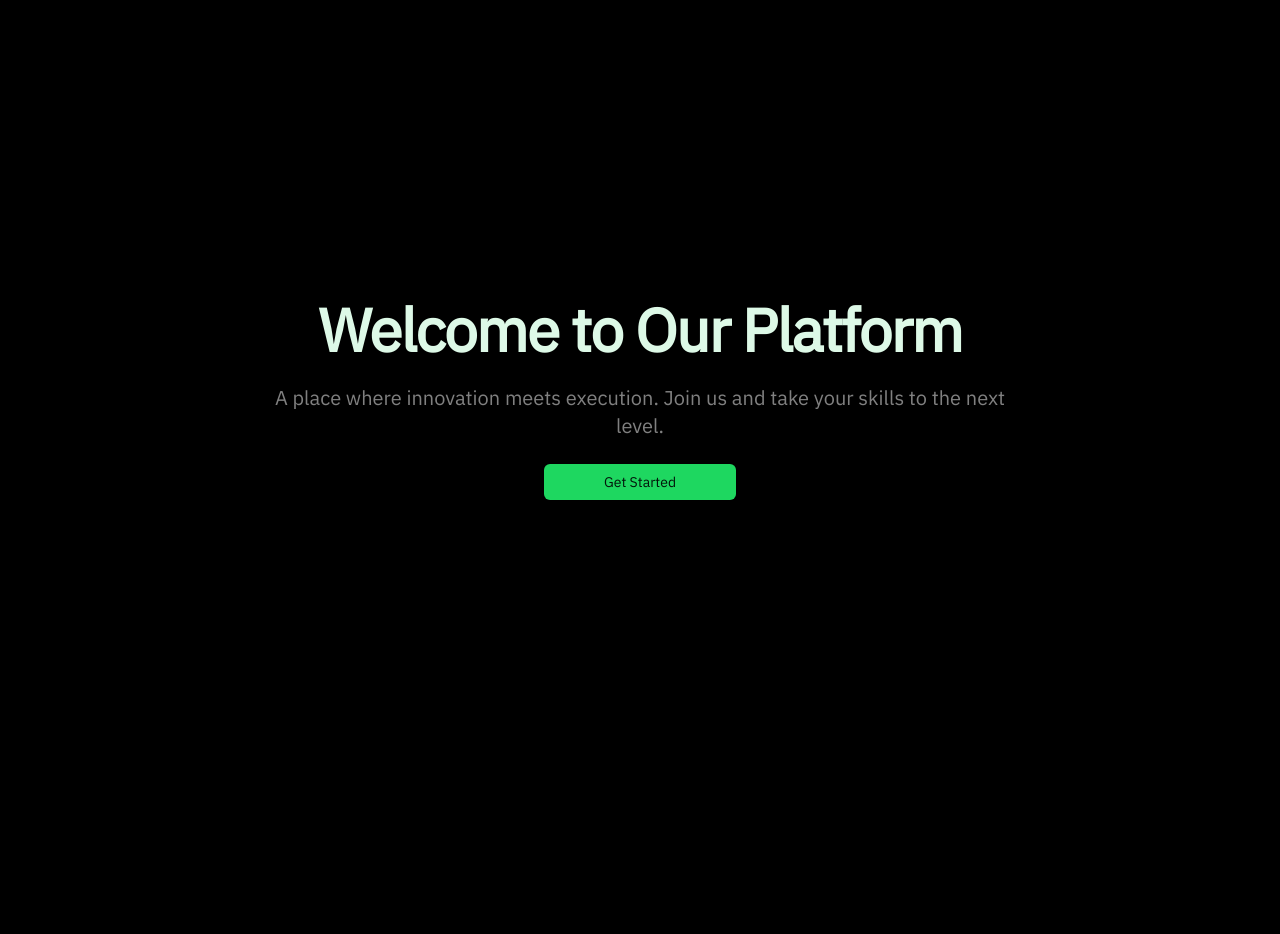
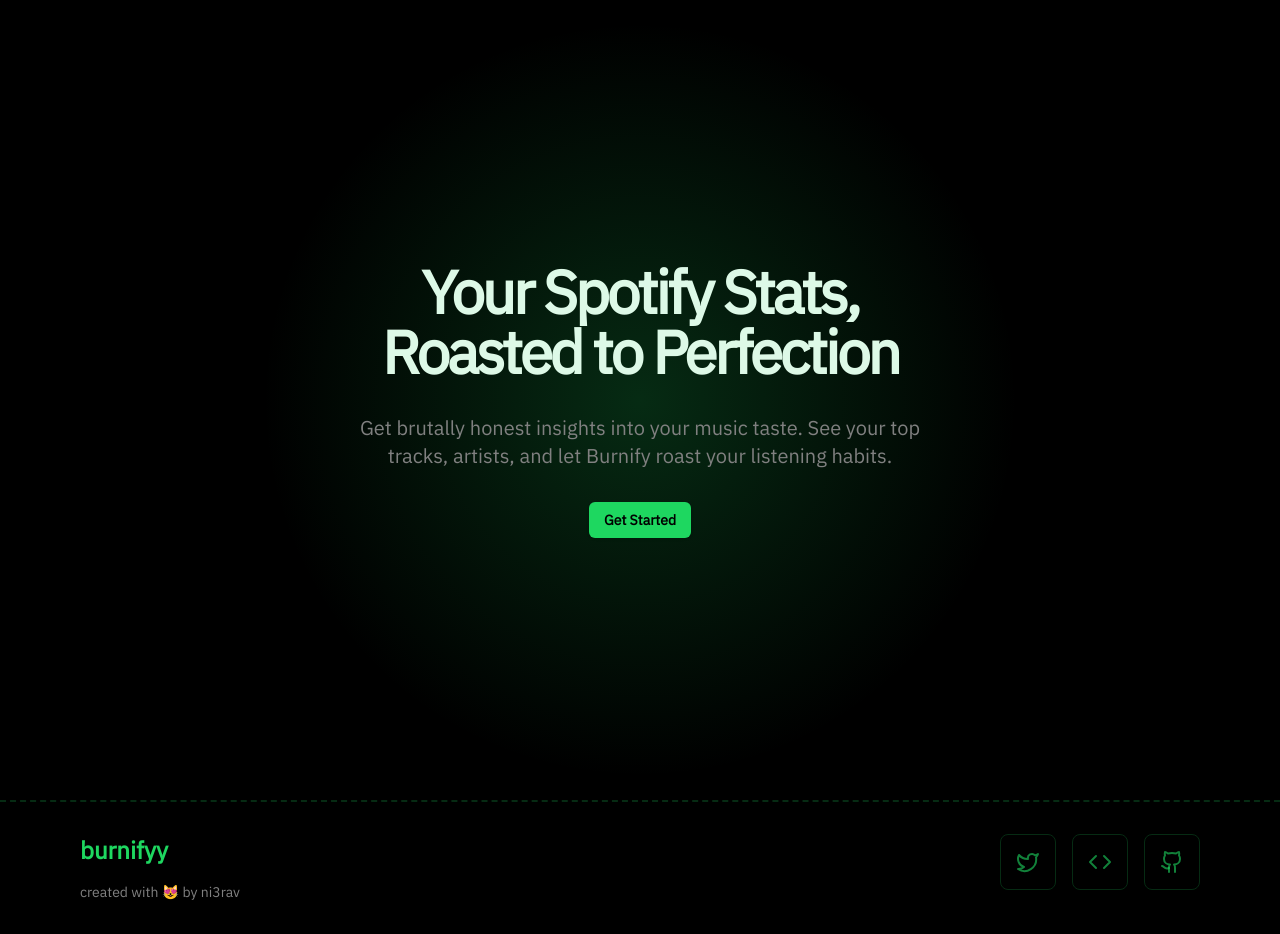
Before and after one commit to ni3rav/burnifyy, a Next.js app in the folder client/: page / in a window 1280 px wide. Before the commit the page ends 800 px from the top, so only its background shows below. Built offline with nearby package versions, Linux system fonts and the light colour scheme; no server answers.

Commit message:
feat: update ui

```diff
--- a/client/app/globals.css
+++ b/client/app/globals.css
@@ -3,9 +3,9 @@
 @tailwind utilities;
 @layer base {
   body {
-    --sb-track-color: #232e33;
-    --sb-thumb-color: #085a25;
-    --sb-size: 5px;
+    --sb-track-color: #085a2500;
+    --sb-thumb-color: #085a2500;
+    --sb-size: 0px;
   }
 
   body::-webkit-scrollbar {
--- a/client/app/layout.tsx
+++ b/client/app/layout.tsx
@@ -1,6 +1,7 @@
 import type { Metadata } from "next";
 import "./globals.css";
 import {IBM_Plex_Sans} from 'next/font/google'
+import { Footer } from "@/components/Footer";
 
 export const metadata: Metadata = {
   title: "burnifyy",
@@ -17,9 +18,10 @@ export default function RootLayout({
   return (
     <html lang="en">
       <body
-        className={`${googleFonts.className} antialiased overflow-x-hidden`}
+        className={`${googleFonts.className} antialiased overflow-x-hidden bg-background`}
       >
         {children}
+        <Footer/>
       </body>
     </html>
   );
--- a/client/components/Dashboard/DashboardContainer.tsx
+++ b/client/components/Dashboard/DashboardContainer.tsx
@@ -1,6 +1,5 @@
 import { HeaderContainer } from "@/components/Dashboard/Header/HeaderContainer";
 // import { RoastSection } from "@/components/Dashboard/roast-section";
-import { Footer } from "@/components/Footer";
 import { TopTracksContainer } from "@/components/Dashboard/TopTracks/TopTracksContainer";
 import { TopArtistsContainer } from "@/components/Dashboard/TopArtists/TopArtistsContainer";
 import { RoastSectionContainer } from "@/components/Dashboard/Roast/RoastSectionContainer";
@@ -18,7 +17,6 @@ export default function DashboardContainer() {
          */}
          <RoastSectionContainer/>
       </div>
-      <Footer />
     </div>
   );
 }
--- a/client/components/Footer.tsx
+++ b/client/components/Footer.tsx
@@ -1,19 +1,35 @@
-import { Card, CardHeader } from "@/components/ui/card";
+import { Code, Github, Twitter } from "lucide-react";
 
 export function Footer() {
   return (
-    <Card className="w-full border border-[--border] bg-[--background] rounded-lg shadow-md cursor-default">
-      <CardHeader className="py-2 px-8">
-        <div className="flex flex-col sm:flex-row items-center justify-between text-[--foreground] font-semibold text-xs sm:text-base">
-          <span className="flex items-center gap-1">
-            made with <span className="text-lg">😺</span> by{" "}
-            <a href="https://x.com/ni3rav" target="_blank" className="font-bold">ni3rav</a>
-          </span>
-          <a href="https://github.com/ni3rav/burnifyy" target="_blank" className="font-semibold border-foreground border-dashed border-b-2">
-            Source Code
-          </a>
+    <footer className="w-full overflow-hidden border-t-2 border-dashed border-border">
+      <div className="relative z-10 mx-auto flex w-full max-w-7xl flex-col items-start justify-between gap-8 px-6 py-8 md:flex-row sm:px-8 md:px-12 lg:px-20">
+        <div className="text-primary">
+          <h3 className="mb-4 text-2xl font-bold">burnifyy</h3>
+          <p className="max-w-xs text-sm text-muted-foreground">
+            created with 😻 by ni3rav
+          </p>
         </div>
-      </CardHeader>
-    </Card>
+        <div className="flex flex-col items-start">
+          <div className="relative flex flex-wrap gap-4">
+            {[
+              { href: "https://x.com/ni3rav", icon: <Twitter /> },
+              { href: "https://github.com/ni3rav/burniffy", icon: <Code /> },
+              { href: "https://github.com/ni3rav", icon: <Github /> },
+            ].map((link, index) => (
+              <a
+                key={index}
+                href={link.href}
+                target="_blank"
+                className="flex size-10 cursor-pointer items-center justify-center rounded-lg border border-border transition-colors hover:border-primary sm:size-12 md:size-14 text-primary/60 hover:text-primary"
+                rel="noreferrer"
+              >
+                {link.icon}
+              </a>
+            ))}
+          </div>
+        </div>
+      </div>
+    </footer>
   );
 }
--- a/client/components/HeroSection.tsx
+++ b/client/components/HeroSection.tsx
@@ -2,16 +2,20 @@ import LoginButton from "./LoginButton";
 
 function LandingPage() {
   return (
-    <section className="relative w-full min-h-screen flex items-center justify-center bg-background text-foreground">
-      <div className="max-w-3xl text-center space-y-6">
-        <h1 className="text-4xl font-bold tracking-tight sm:text-5xl lg:text-6xl">
-          Welcome to Our Platform
-        </h1>
-        <p className="text-lg sm:text-xl text-muted-foreground">
-          A place where innovation meets execution. Join us and take your skills
-          to the next level.
-        </p>
-        <LoginButton />
+    <section className="relative min-h-screen flex items-center justify-center overflow-hidden bg-background">
+      <div className="absolute inset-0 bg-[radial-gradient(circle_at_center,_var(--tw-gradient-stops))] from-primary/20 via-transparent to-transparent" />
+      <div className="container px-4 md:px-6 relative z-10">
+        <div className="flex flex-col items-center text-center space-y-8">
+          <h1 className="text-4xl md:text-6xl font-bold tracking-tighter text-foreground max-w-3xl">
+            Your Spotify Stats, <br />Roasted to Perfection
+          </h1>
+          <p className="text-xl text-muted-foreground max-w-[600px]">
+            Get brutally honest insights into your music taste. See your top
+            tracks, artists, and let Burnify roast your listening habits.
+          </p>
+
+          <LoginButton />
+        </div>
       </div>
     </section>
   );
--- a/client/components/LoginButton.tsx
+++ b/client/components/LoginButton.tsx
@@ -3,13 +3,12 @@ import { Button } from "@/components/ui/button";
 import { env } from "@/lib/env";
 
 function LoginButton() {
-  // const handleLogin = () => {};
-
   return (
-    // <Button className="w-1/4" onClick={handleLogin}>
-    <Button className="w-1/4" >
-      <a href={env.NEXT_PUBLIC_LOGIN_URL}>Get Started</a>
-    </Button>
+    <a className="w-1/12" href={env.NEXT_PUBLIC_LOGIN_URL}>
+      <Button className="w-full text-black font-bold hover:bg-primary/75 transition duration-300">
+        Get Started
+      </Button>
+    </a>
   );
 }
 
```
